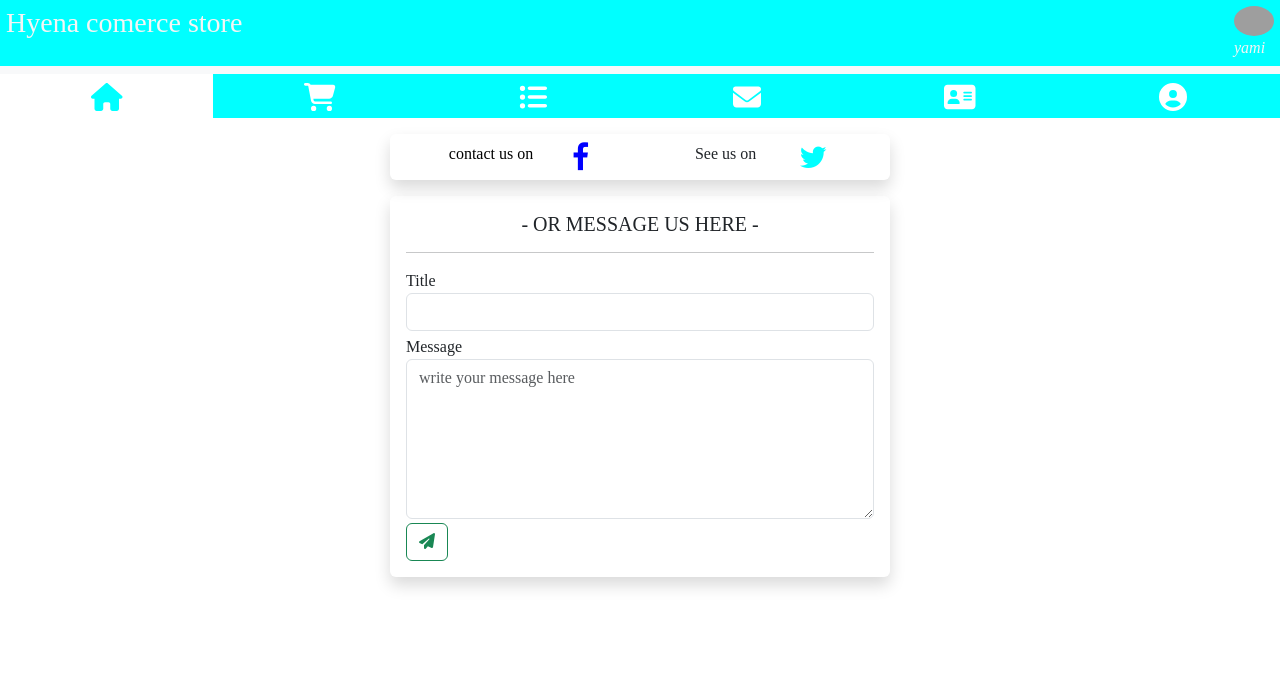
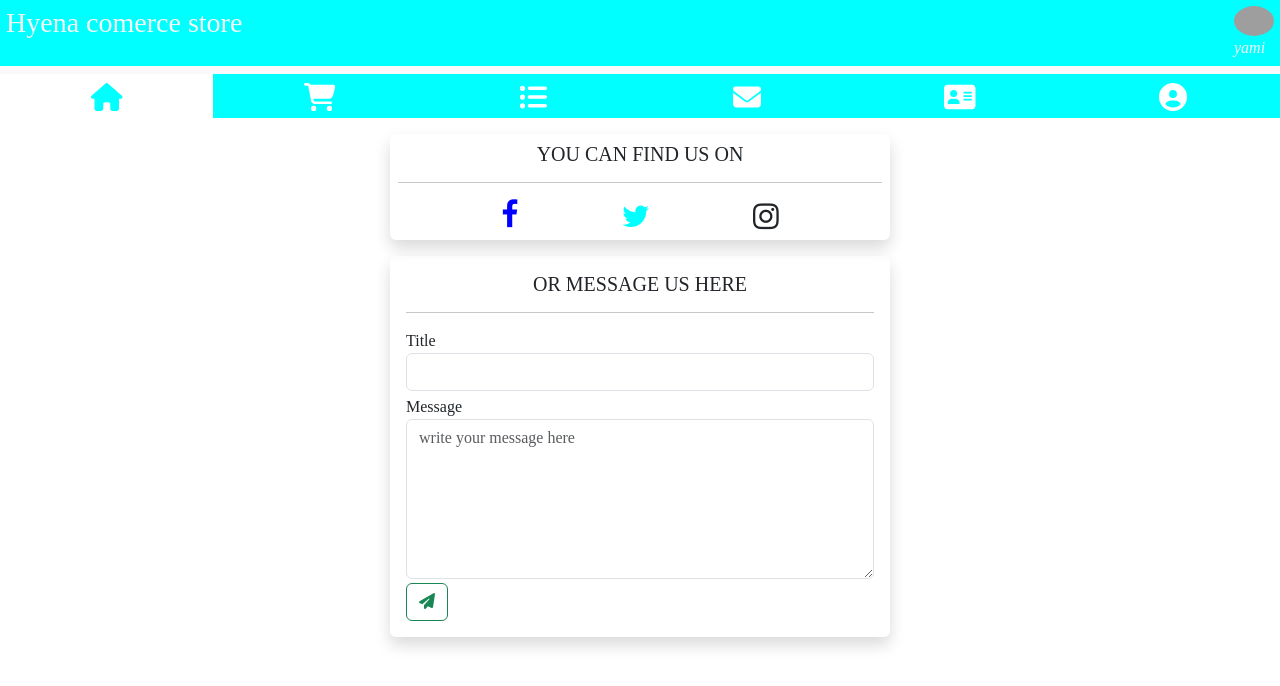
Before and after one commit to RedYami/redYamiEStore, a React (Vite) app in the folder frontend/: page /message in a window 1280 px wide. Shown: the top 686 px of the page. Built offline with nearby package versions, Linux system fonts and the light colour scheme; grey boxes are pictures that could not be loaded.

Commit message:
added new h5 and some style changes in message.jsx

```diff
--- a/frontend/src/CSS/message.css
+++ b/frontend/src/CSS/message.css
@@ -16,16 +16,17 @@
   }
   .socialMedia{
     display: flex;
-    justify-content: center;
+    justify-content: space-evenly;
     max-width: 500px;
     margin:auto;
     margin-top: auto;
     margin-bottom: auto;
     align-items: center;
   }
-  .socialMedia span{
-    font-family: cursive;
-  }
+
   .messageLink{
     text-decoration: none;
   }
+  .messageHead{
+    font-family: cursive;
+  }
--- a/frontend/src/components/message.jsx
+++ b/frontend/src/components/message.jsx
@@ -11,14 +11,19 @@ export default function MessageBox({ onSendMessage, user }) {
   const [title, setTitle] = useState("");
   return (
     <>
-      <div className="socialMedia row  rounded p-2 shadow">
+      <div
+        className="messageHead rounded p-2 shadow"
+        style={{ maxWidth: "500px", margin: "auto" }}
+      >
+        <h5 className="text-center">YOU CAN FIND US ON</h5>
+        <hr />
+        <div className="socialMedia">
           <a
             href="https://www.facebook.com/profile.php?id=100089539521655"
-          className=" col d-flex justify-content-evenly"
+            className="  justify-content-center"
             style={{ textDecoration: "none" }}
             target="_blank"
           >
-          <span style={{ color: "black" }}>contact us on</span>
             <i
               className="fa fa-facebook-f"
               style={{
@@ -27,16 +32,16 @@ export default function MessageBox({ onSendMessage, user }) {
               }}
             ></i>
           </a>
-        <div className=" col d-flex justify-content-evenly">
-          <span>See us on</span>
           <i
             className="fa fa-twitter"
             style={{ fontSize: "30px", color: "aqua" }}
           ></i>
+
+          <i class="fa fa-instagram" style={{ fontSize: "30px" }}></i>
         </div>
       </div>
       <div className="messageBox shadow rounded p-3 mt-3">
-        <h5>- OR MESSAGE US HERE -</h5>
+        <h5> OR MESSAGE US HERE </h5>
         <hr />
         <div>
           <label>Title</label>
```
Lines whose indentation alone changed are shown as unchanged.
